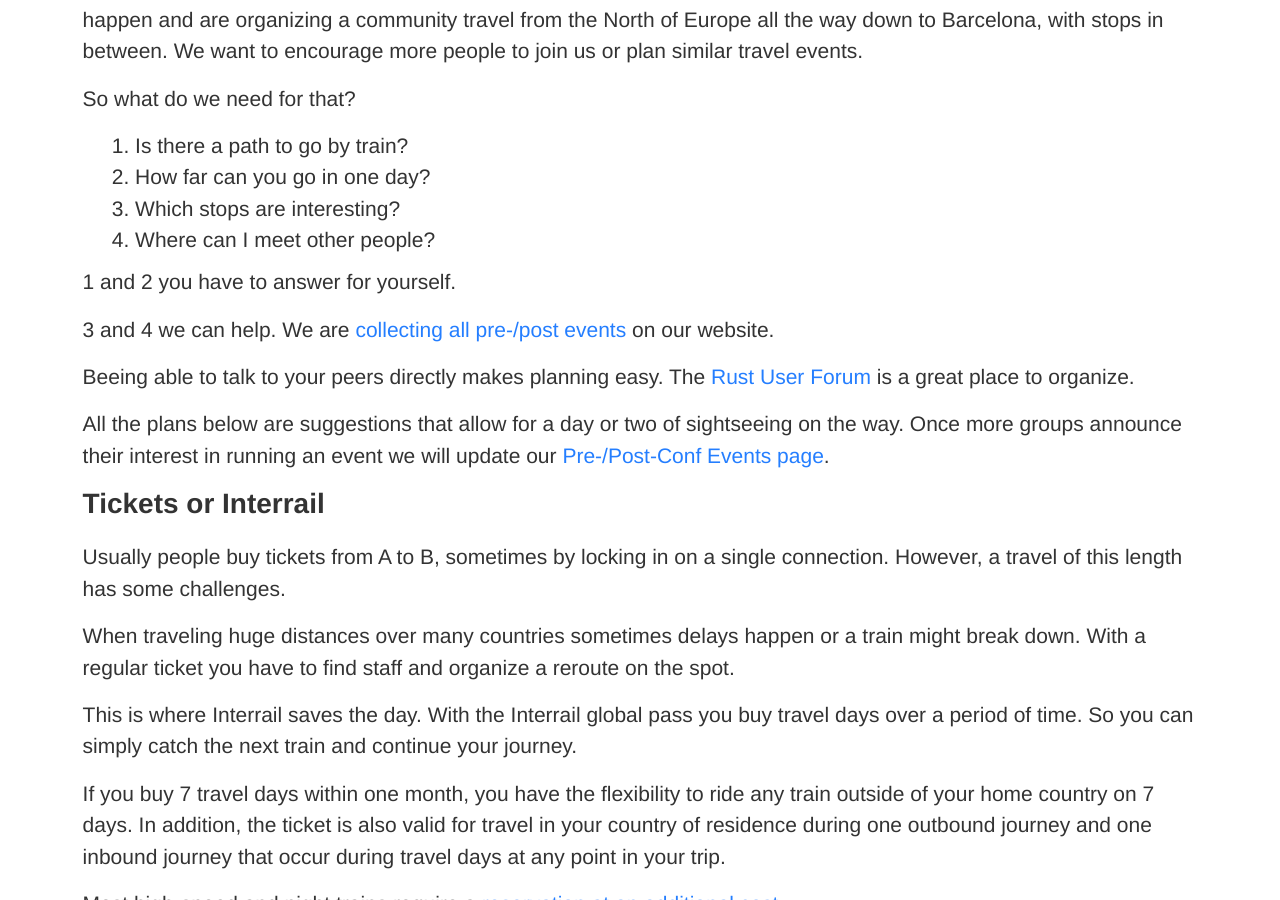
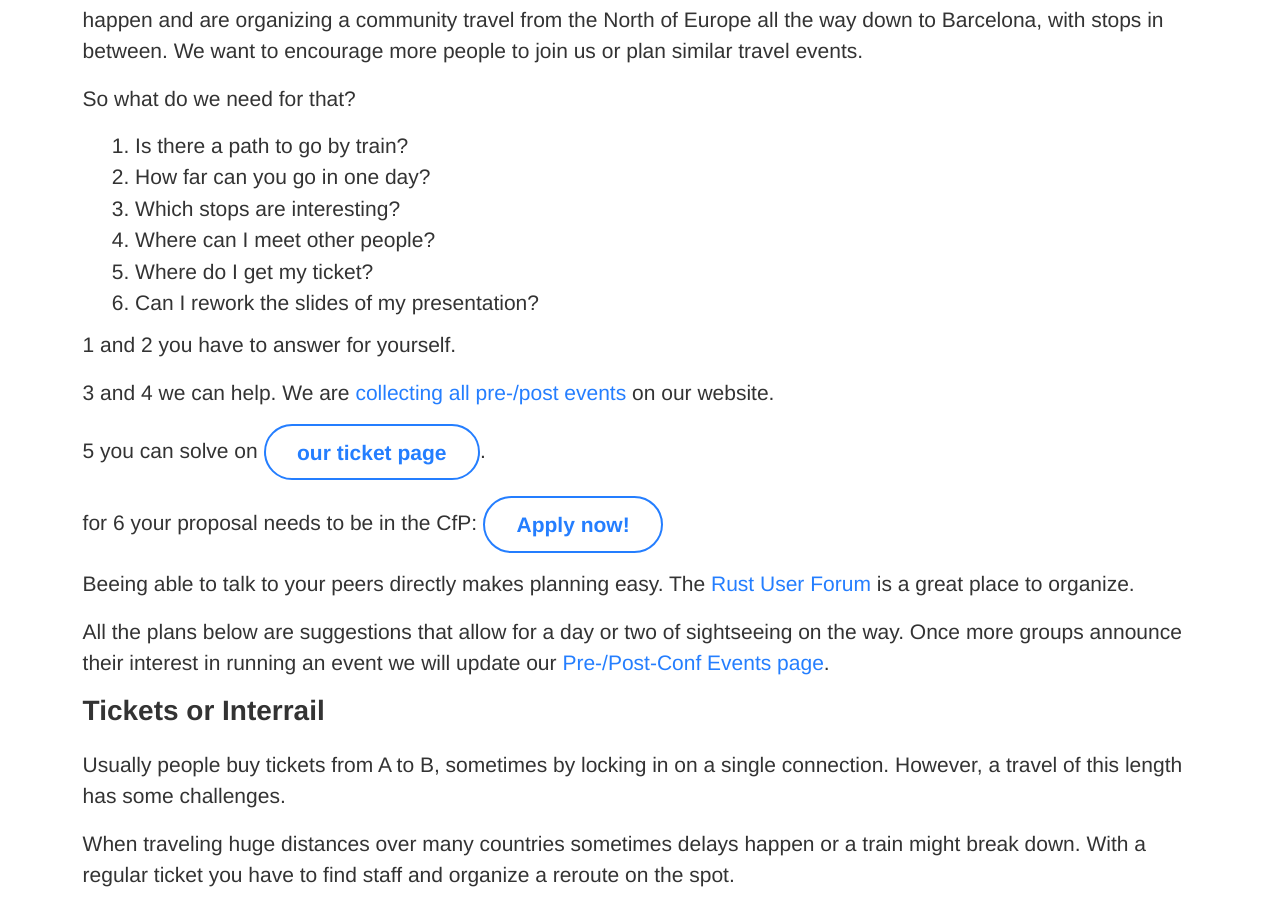
Before and after one commit to RustFestEU/blog.rustfest.eu, a Jekyll site: the page built from _posts/2019-08-14-pre-post-conf-events-sustainable-train-travels.md, in a window 1280 px wide and 900 px high, scrolled down 561 px. Built offline with Jekyll 4.4.1, drawn with Linux system fonts in a browser that asks for light colours.

Commit message:
Mention tickets and cfp

```diff
--- a/_posts/2019-08-14-pre-post-conf-events-sustainable-train-travels.md
+++ b/_posts/2019-08-14-pre-post-conf-events-sustainable-train-travels.md
@@ -18,10 +18,16 @@ So what do we need for that?
 2. How far can you go in one day?
 3. Which stops are interesting?
 4. Where can I meet other people?
+5. Where do I get my ticket?
+6. Can I rework the slides of my presentation?
 
 1 and 2 you have to answer for yourself.
 
 3 and 4 we can help. We are [collecting all pre-/post events](https://barcelona.rustfest.eu/pre_post_conf_events/) on our website.
+
+5 you can solve on <a class="button" href="https://ti.to/rustfest/barcelona2019/">our ticket page</a>.
+
+for 6 your proposal needs to be in the CfP: <a class="button" href="https://cfp.rustfest.eu/events/rustfest-barcelona-2019">Apply now!</a>
 
 Beeing able to talk to your peers directly makes planning easy.
 The [Rust User Forum](https://users.rust-lang.org/c/community) is a great place to organize.
```
